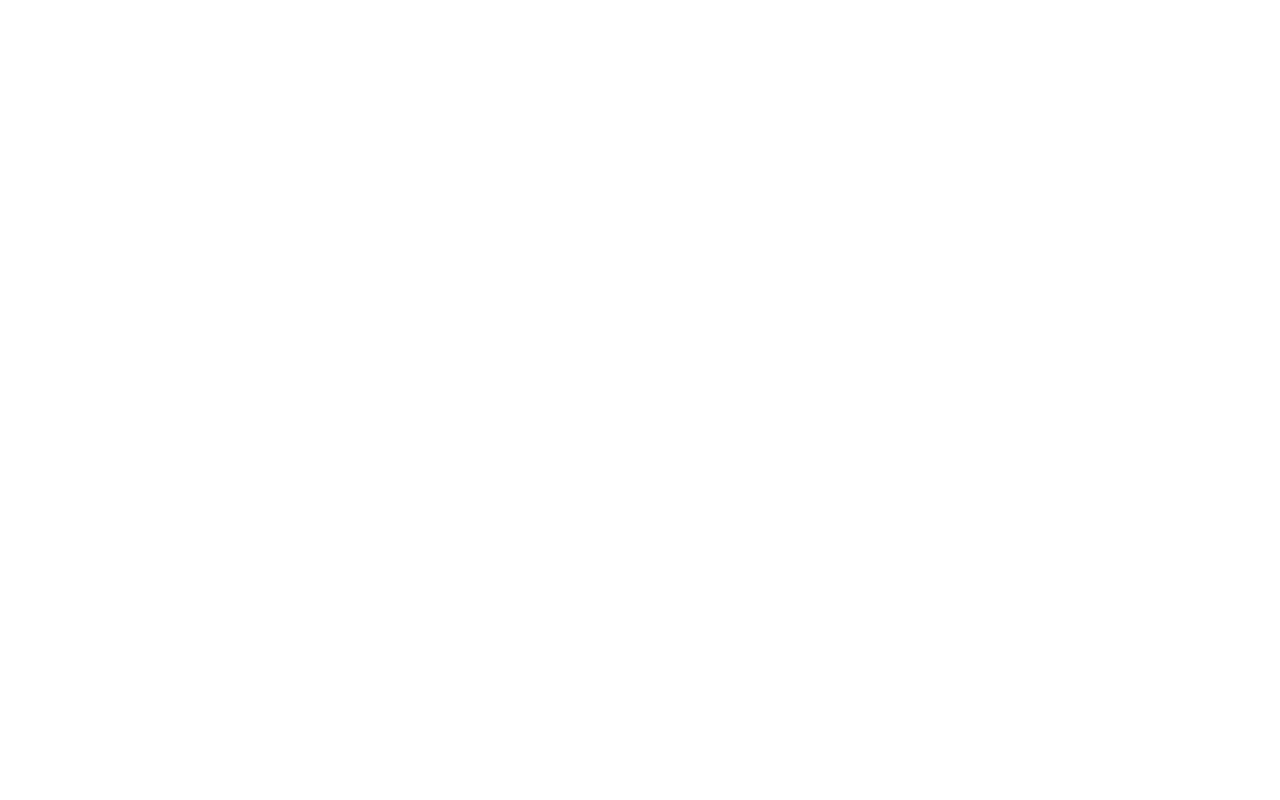
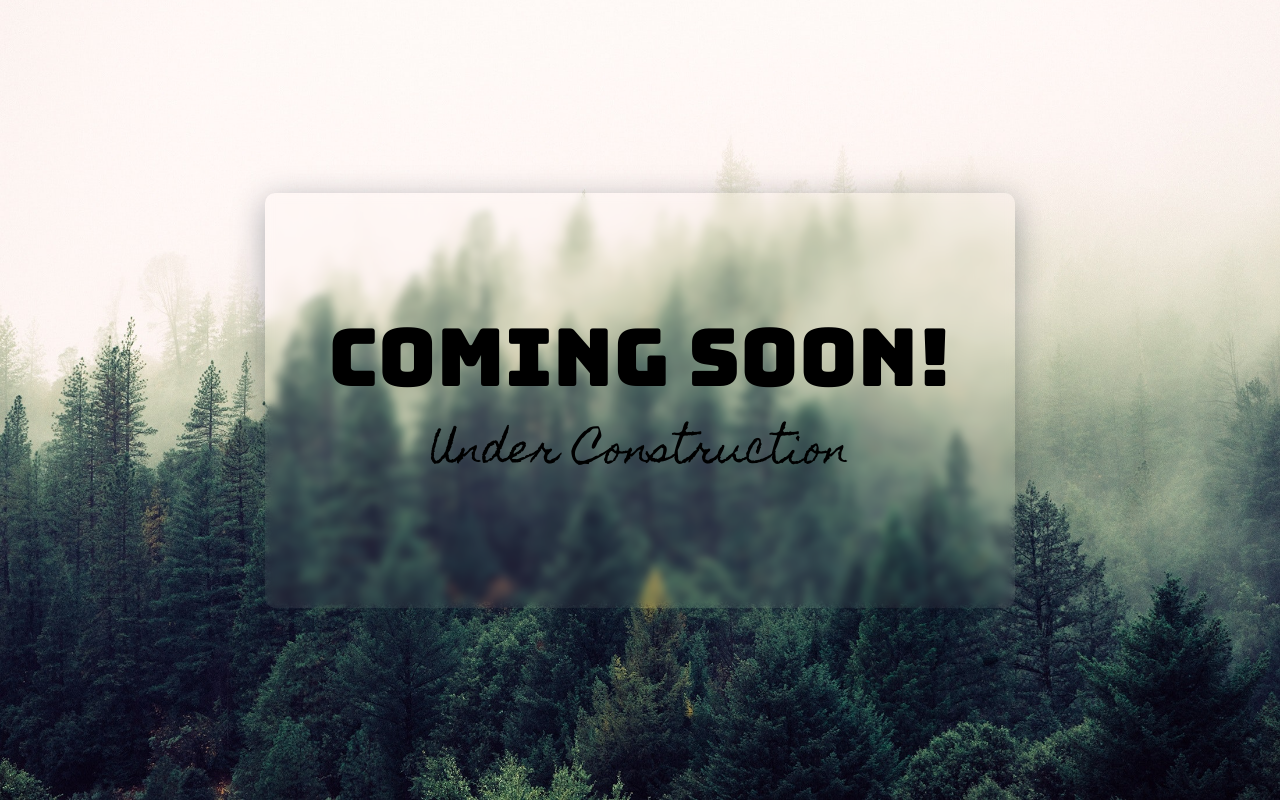
Before and after one commit to Dajeki/Dajeki.github.io, a plain HTML site: page index.html in a window 1280 px wide. Drawn offline with Linux system fonts and the light colour scheme.

Commit message:
:construction:

```diff
--- /dev/null
+++ b/css/main.css
@@ -0,0 +1,55 @@
+@import url('https://fonts.googleapis.com/css2?family=Bungee&family=Homemade+Apple&display=swap');
+
+:root {
+
+}
+
+* {
+    padding: 0;
+    margin: 0;
+    border: 0;
+}
+
+h1 {
+	font: 80px 'Bungee', cursive;
+	padding: 0;
+	margin: 0;
+}
+
+h3 {
+	font: 40px 'Homemade Apple', cursive;
+	padding: 0;
+	margin: 0;
+}
+
+body {
+	display: flex;
+	align-items: center;
+	justify-content: center;
+	height: 100vh;
+	overflow: hidden;
+	background-image: url("/img/pexels-jaymantri-4827.jpg");
+	-webkit-background-size: cover;
+	-moz-background-size: cover;
+	-o-background-size: cover;
+	background-size: cover;
+	background-position: left bottom;
+
+}
+
+#centerBlur {
+	display: inline-flex;
+	align-items: center;
+	justify-content: center;
+	flex-direction: column;
+	box-sizing: border-box;
+	padding: 60px;
+	min-width: 750px;
+	min-height: 415px;
+	background: rgba( 255, 255, 255, 0.05 );
+	box-shadow: 0 8px 32px 0 rgba( 19,36,48, 0.37 );
+	backdrop-filter: blur( 4px );
+	-webkit-backdrop-filter: blur( 4px );
+	border-radius: 10px;
+	line-height: 5px;
+}
--- a/index.html
+++ b/index.html
@@ -1,11 +1,21 @@
 <!DOCTYPE html>
 <html lang="en">
 <head>
-	<meta charset="UTF-8">
-	<meta name="viewport" content="width=device-width, initial-scale=1.0">
-	<title>ZAK</title>
+    <meta charset="UTF-8">
+    <meta name="viewport" content="width=device-width, initial-scale=1.0, maximum-scale=1.0, user-scalable=no">
+	<title>ZAK [Dajeki]</title>
+
+    <!--My Code here-->
+
+    <link type="text/css" rel="stylesheet" href="css/main.css">
+
 </head>
 <body>
+	<div id="centerBlur">
+			<h1>Coming Soon!</h1>
+			<h3>Under Construction</h3>
+	</div>
 
+	<script src="js/main.js"></script>
 </body>
 </html>
```
Also changed, not shown: img/LogoZAKDaj.png (added), img/pexels-jaymantri-4827.jpg (added), js/main.js (added).
